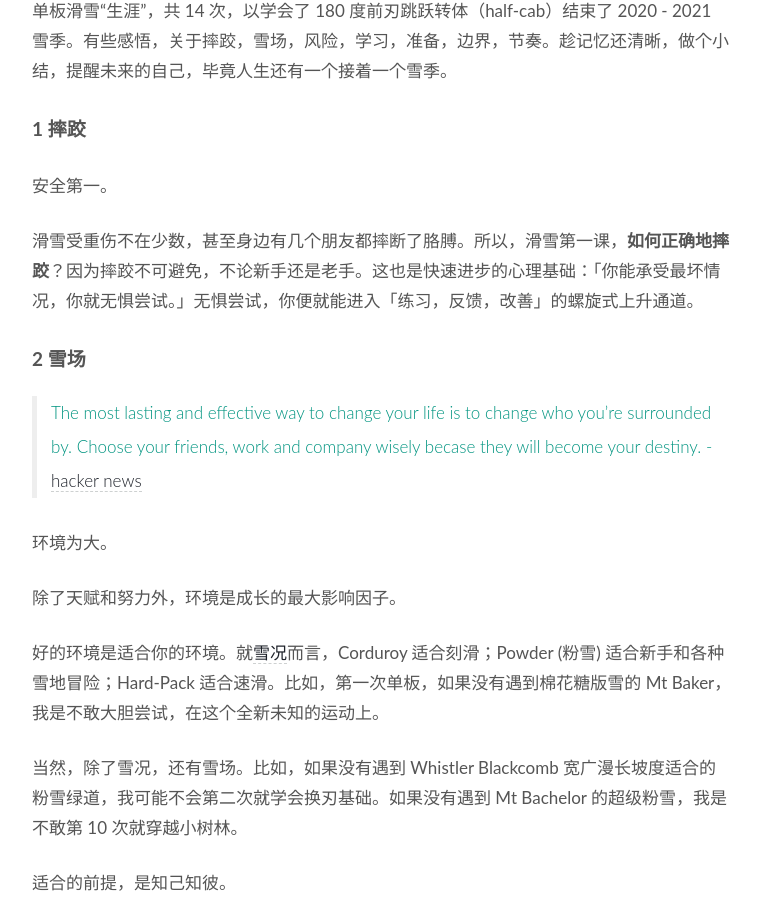
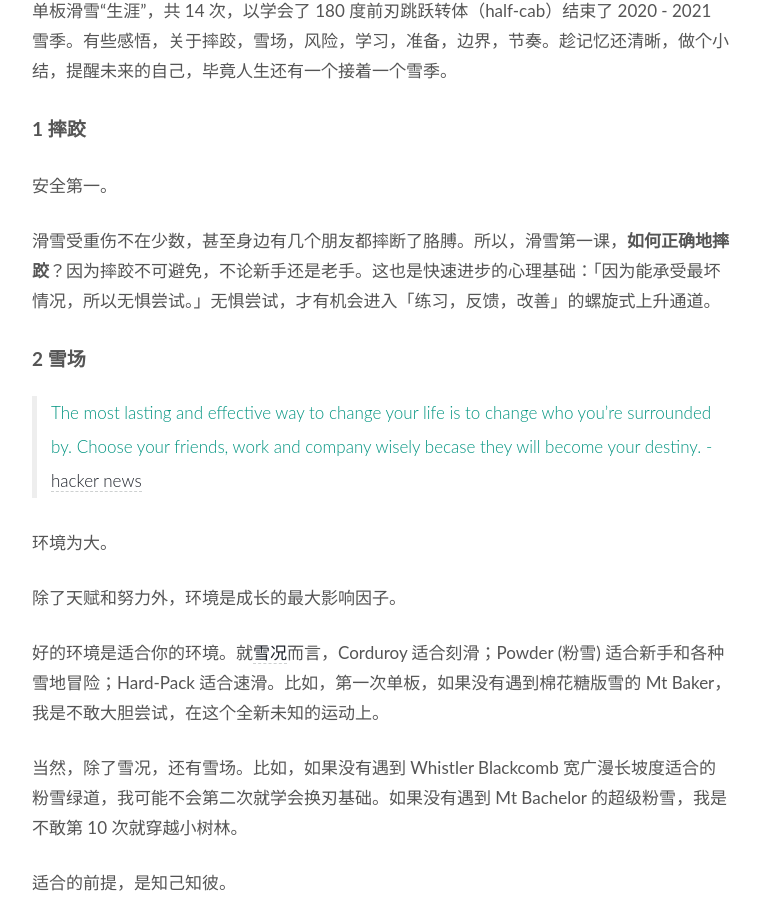
Before and after one commit to WillWang-X/willwang-x.github.io, a Jekyll site: the page built from _posts/blogs/2021-04-06-s-and-adventure.md, in a window 1280 px wide and 900 px high, scrolled down 1249 px. Shown: the whole window, without its empty margins (258-1018 px from the left). Built offline with Jekyll 4.4.1, drawn with Linux system fonts in a browser that asks for light colours.

Commit message:
Update for readability

```diff
--- a/_posts/blogs/2021-04-06-s-and-adventure.md
+++ b/_posts/blogs/2021-04-06-s-and-adventure.md
@@ -31,7 +31,7 @@
 
 安全第一。
 
-滑雪受重伤不在少数，甚至身边有几个朋友都摔断了胳膊。所以，滑雪第一课，**如何正确地摔跤**？因为摔跤不可避免，不论新手还是老手。这也是快速进步的心理基础：「你能承受最坏情况，你就无惧尝试。」无惧尝试，你便就能进入「练习，反馈，改善」的螺旋式上升通道。
+滑雪受重伤不在少数，甚至身边有几个朋友都摔断了胳膊。所以，滑雪第一课，**如何正确地摔跤**？因为摔跤不可避免，不论新手还是老手。这也是快速进步的心理基础：「因为能承受最坏情况，所以无惧尝试。」无惧尝试，才有机会进入「练习，反馈，改善」的螺旋式上升通道。
 
 ## 2 雪场
 
```
